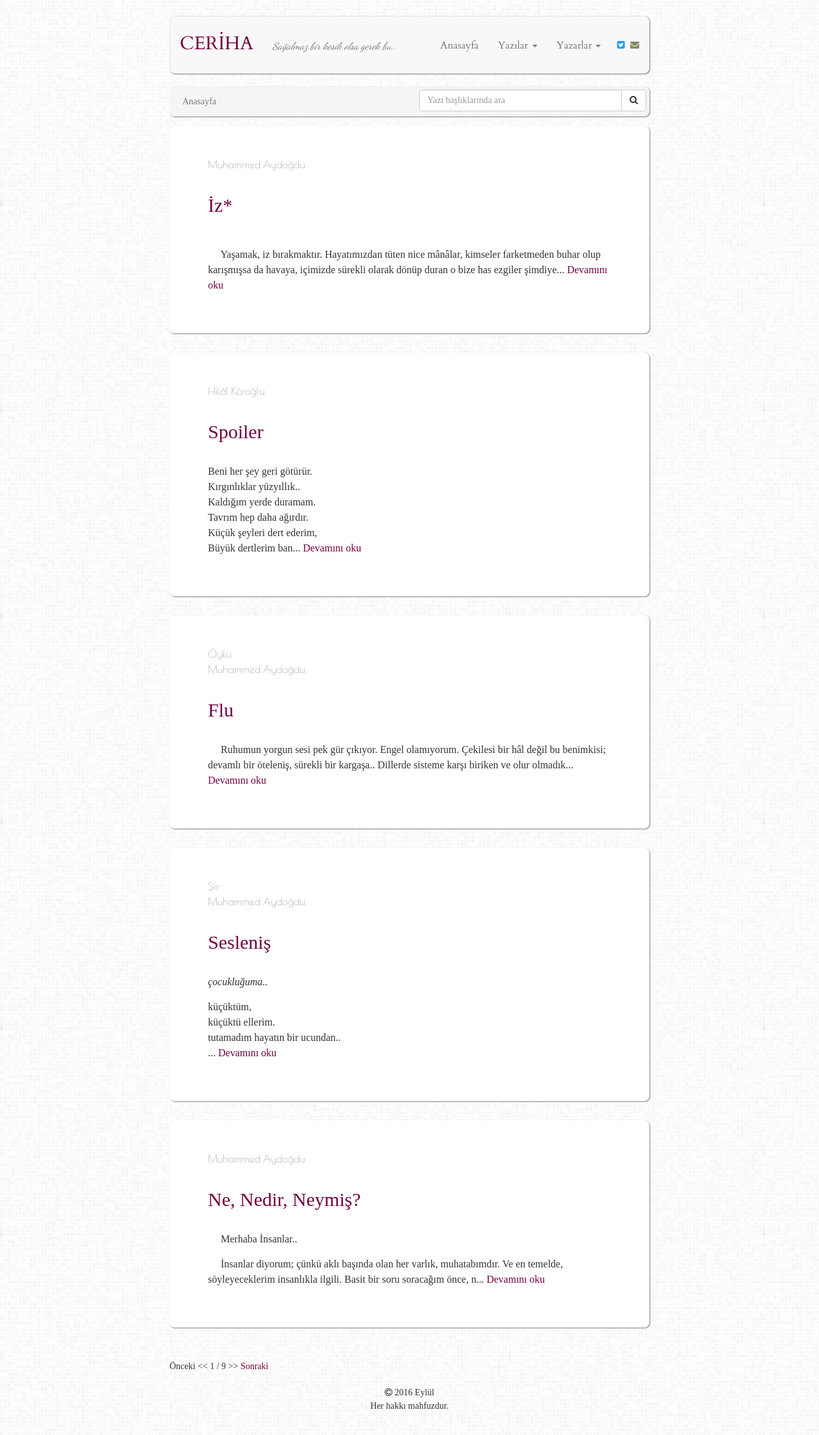
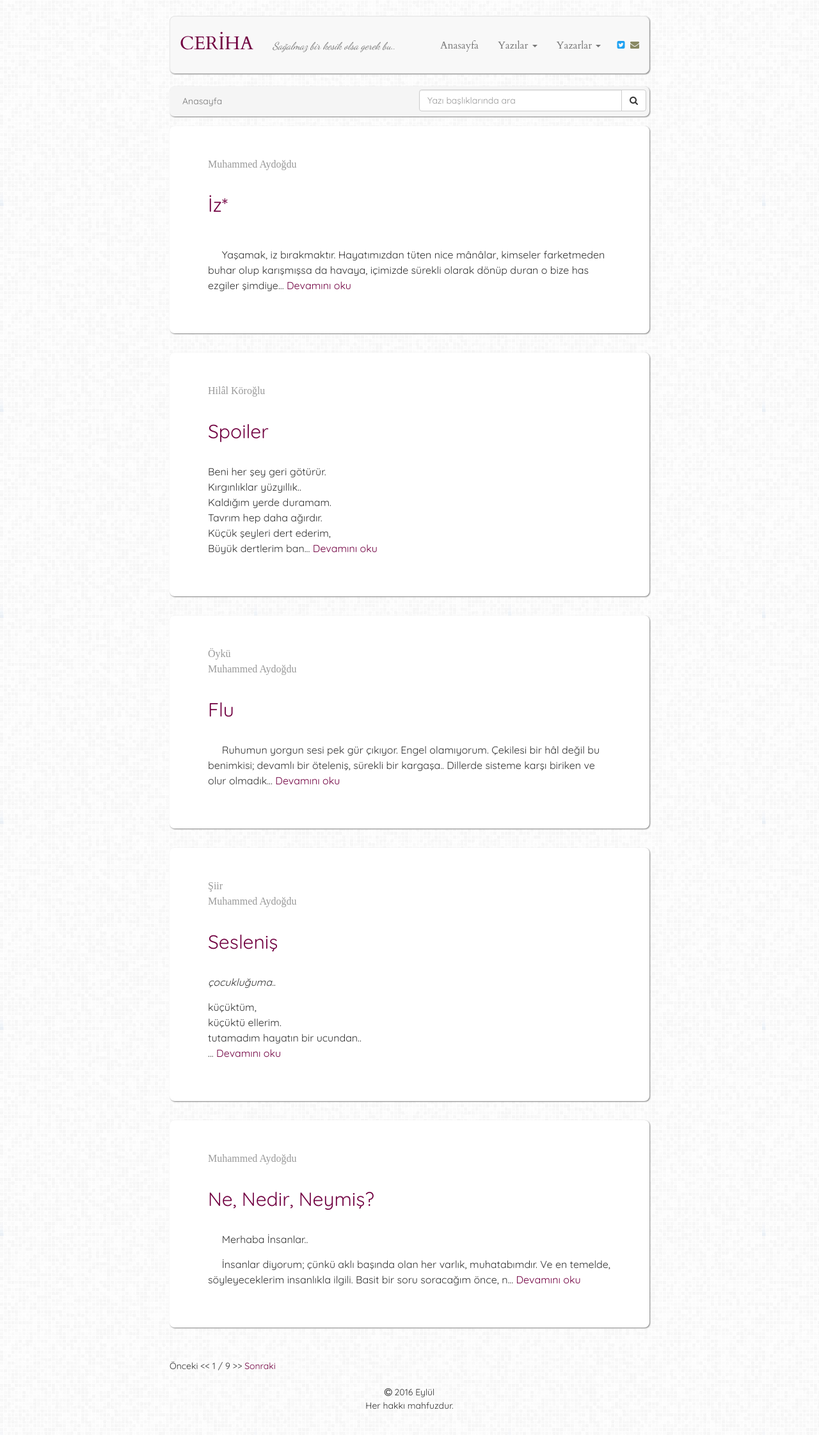
Before and after one commit to muhammedaydogdu/muhammedaydogdu.github.io, a Jekyll site: the page built from index.html, in a window 1280 px wide. Shown: the whole page at 64% size. Built offline with Jekyll 4.4.1, drawn with Linux system fonts in a browser that asks for light colours; some web fonts are replaced; the list of posts is cut into pages by our own code.

Commit message:
Update style.css

```diff
--- a/css/style.css
+++ b/css/style.css
@@ -13,7 +13,7 @@
 }
 
 body {
-  font-family: 'Farsan', "Times New Roman", cursive;
+  font-family: 'Quicksand', "Times New Roman", serif;
   line-height: 1.5;
   background: url("../images/grey.png");
 }
@@ -93,7 +93,7 @@ h2 {
 
 .data {
   color: #999;
-  font-family: "Poiret One", "Times New Roman", serif;
+  font-family: "Farsan", "Times New Roman", cursive;
   margin-bottom: 0;
 }
 
```
